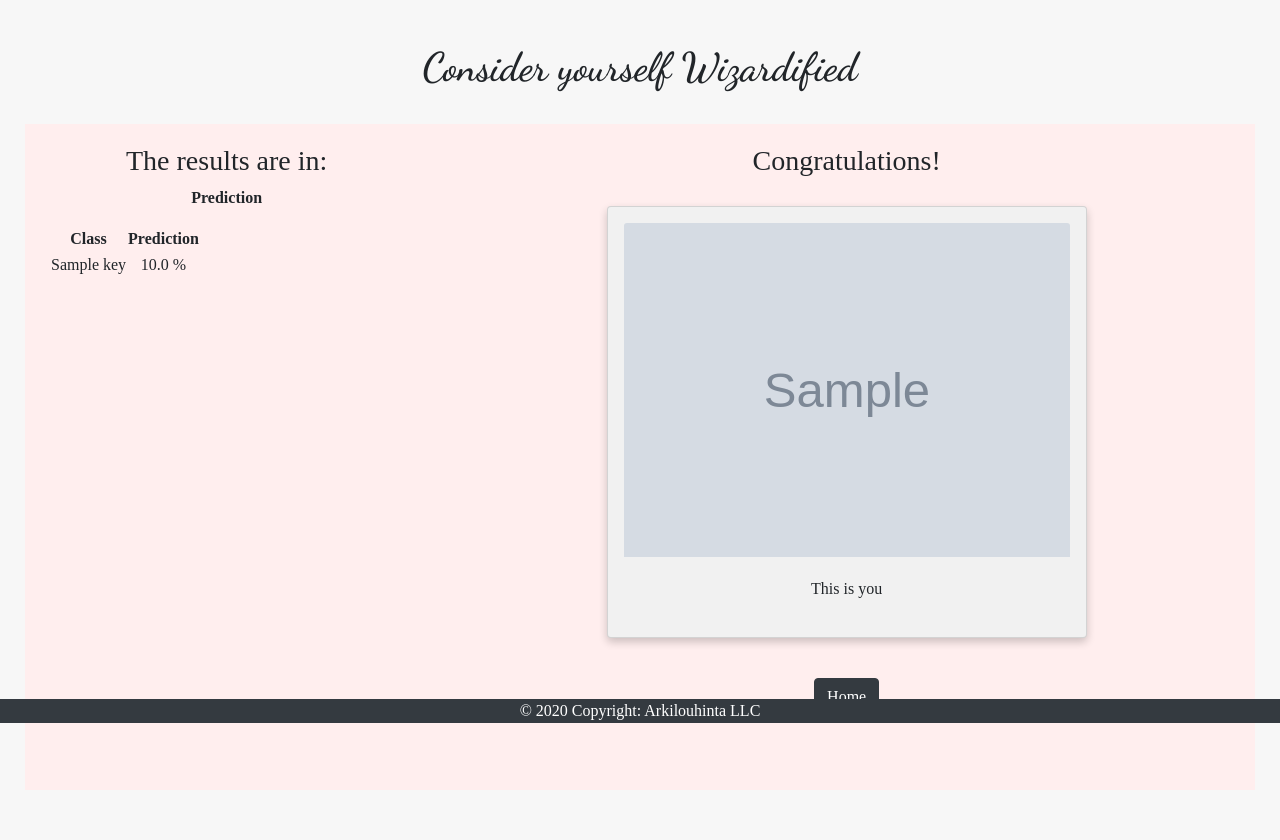
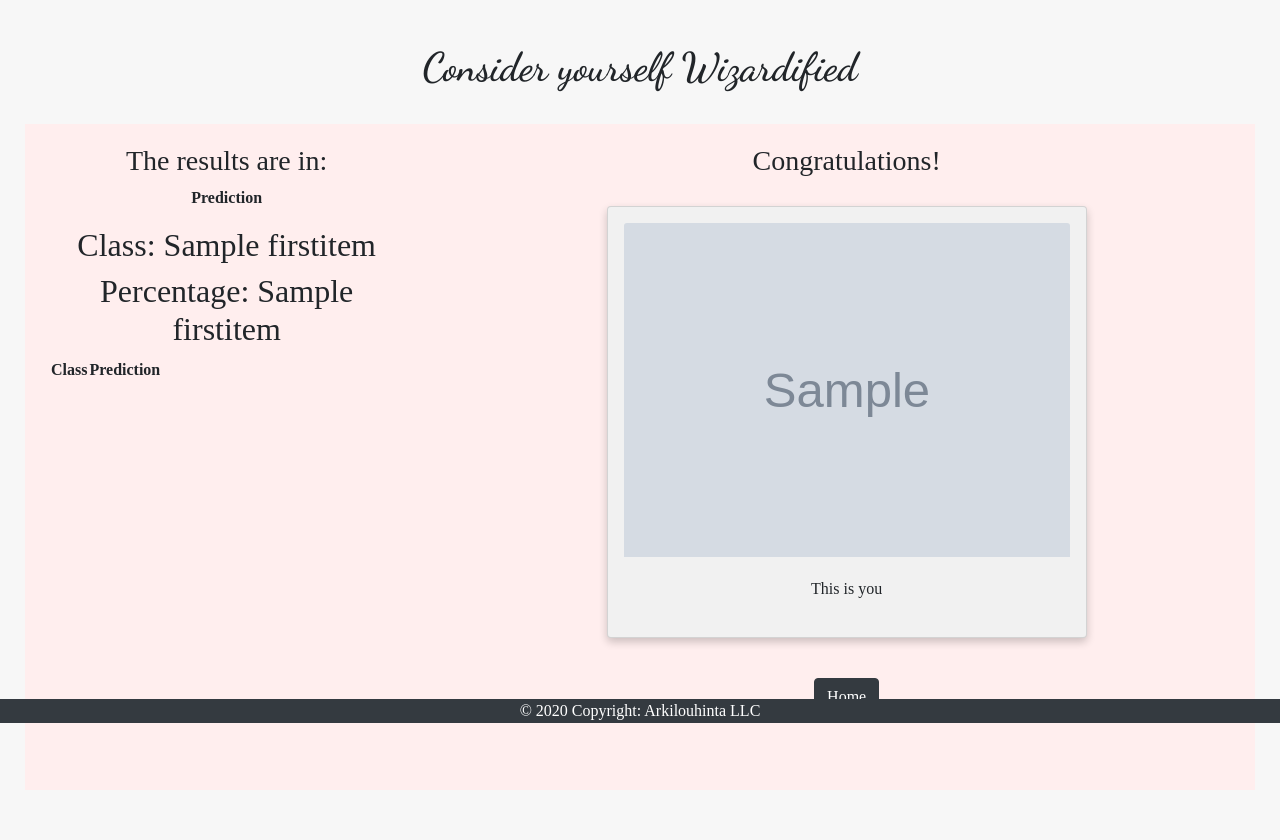
Before and after one commit to harrinupponen/wizardify, a Flask app: template app/templates/result.html in a window 1280 px wide. Shown: the part 77-917 px from the top of the page. Run offline with Flask 2, Linux system fonts and the light colour scheme; the template is opened without the code that fills it: most values are stand-ins (such as "Sample title", 1, 10 or a date in 2020); grey boxes marked "Sample" are stand-in pictures; lists and menus that the app fills with data are empty; some libraries are stand-ins or nearby versions; some web fonts are replaced.

Commit message:
separation of top prediction

```diff
--- a/app/routes.py
+++ b/app/routes.py
@@ -135,4 +135,5 @@ def result():
 
         sorted_predictions = sorted(prediction_array.items(), key=lambda p: p[1], reverse=True)
 
-        return render_template('result.html', predictions = sorted_predictions, fileurl = url_for('uploaded_file', filename=filename))
+
+        return render_template('result.html', firstitem = sorted_predictions[0], predictions = sorted_predictions, fileurl = url_for('uploaded_file', filename=filename))
--- a/app/templates/result.html
+++ b/app/templates/result.html
@@ -12,17 +12,25 @@
         <!-- This is where the results should read -->
         <div class="container">
           <p><strong>Prediction</strong></p>
+
+
+            <h2>Class: {{firstitem[0]}}</h2>
+            <h2>Percentage: {{firstitem[1]}}</h2>
+
+
           <table>
               <tr>
                       <th>Class</th>
                       <th>Prediction</th>
               </tr>
          {% for key, value in predictions %}
+              {% if not loop.first %}
 
           <tr>
               <td>{{key}}</td>
               <td>{{(value * 100)|round(2, 'floor')}} %</td>
           </tr>
+          {% endif %}
          {% endfor %}
       </table>
       </div>
```
